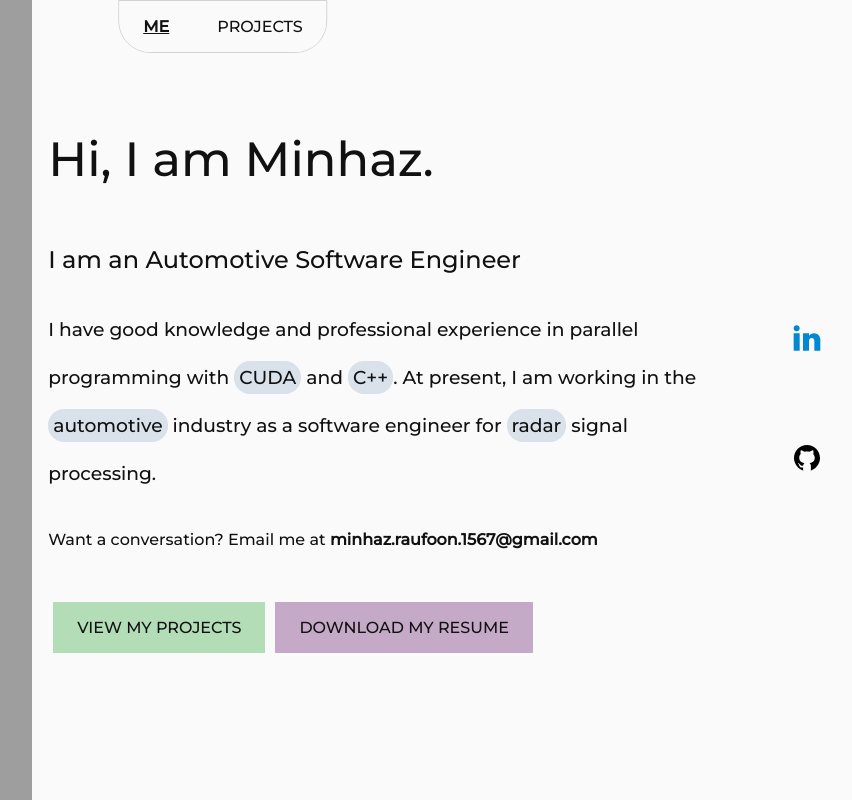
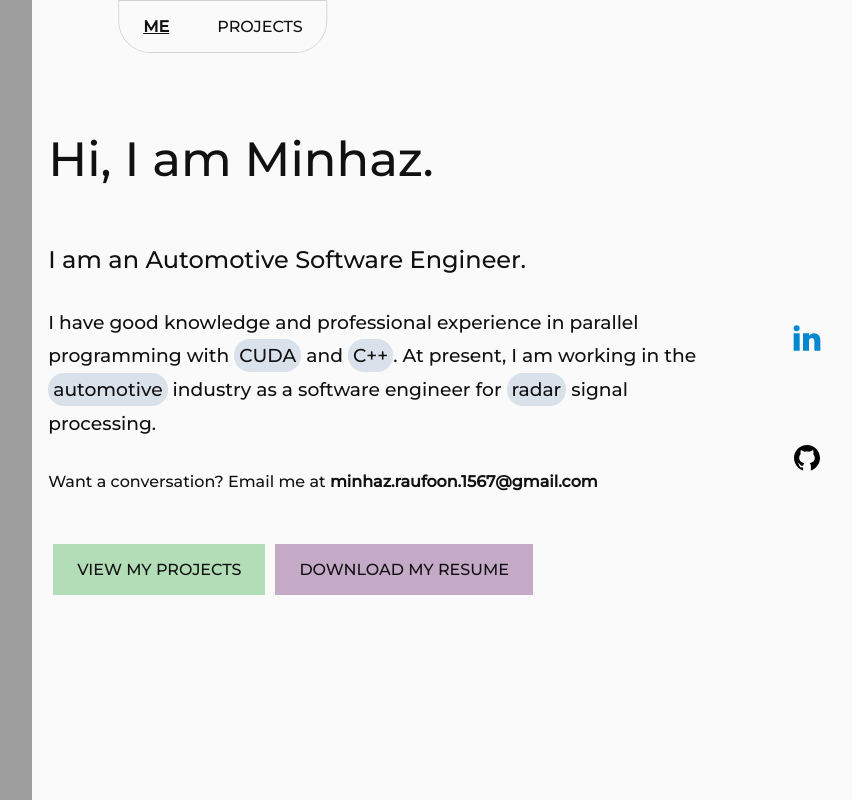
Before and after one commit to MinhazRaufoon/my-website, a React (Create React App) app: page / in a window 1280 px wide. Shown: the whole page, without its empty margins (417-1269 px from the left). Built offline with nearby package versions, Linux system fonts and the light colour scheme; grey boxes are pictures that could not be loaded; some icons are missing.

Commit message:
too lazy to write

```diff
--- a/src/pages/AboutMe.tsx
+++ b/src/pages/AboutMe.tsx
@@ -47,9 +47,9 @@ export function AboutMe() {
       }
     >
       <div className={styles.welcomeDetails} >
-        <h2>I am an Automotive Software Engineer</h2>
+        <h2>I am an Automotive Software Engineer.</h2>
 
-        <h3 style={{ lineHeight: "3rem" }}>
+        <h3 style={{ lineHeight: "180%" }}>
           I have good knowledge and professional experience in parallel programming with <span>CUDA</span> and <span>C++</span>.
           At present, I am working in the <span>automotive</span> industry as a software engineer for <span>radar</span> signal processing.
         </h3>
```
Also changed, not shown: firebase.json.
